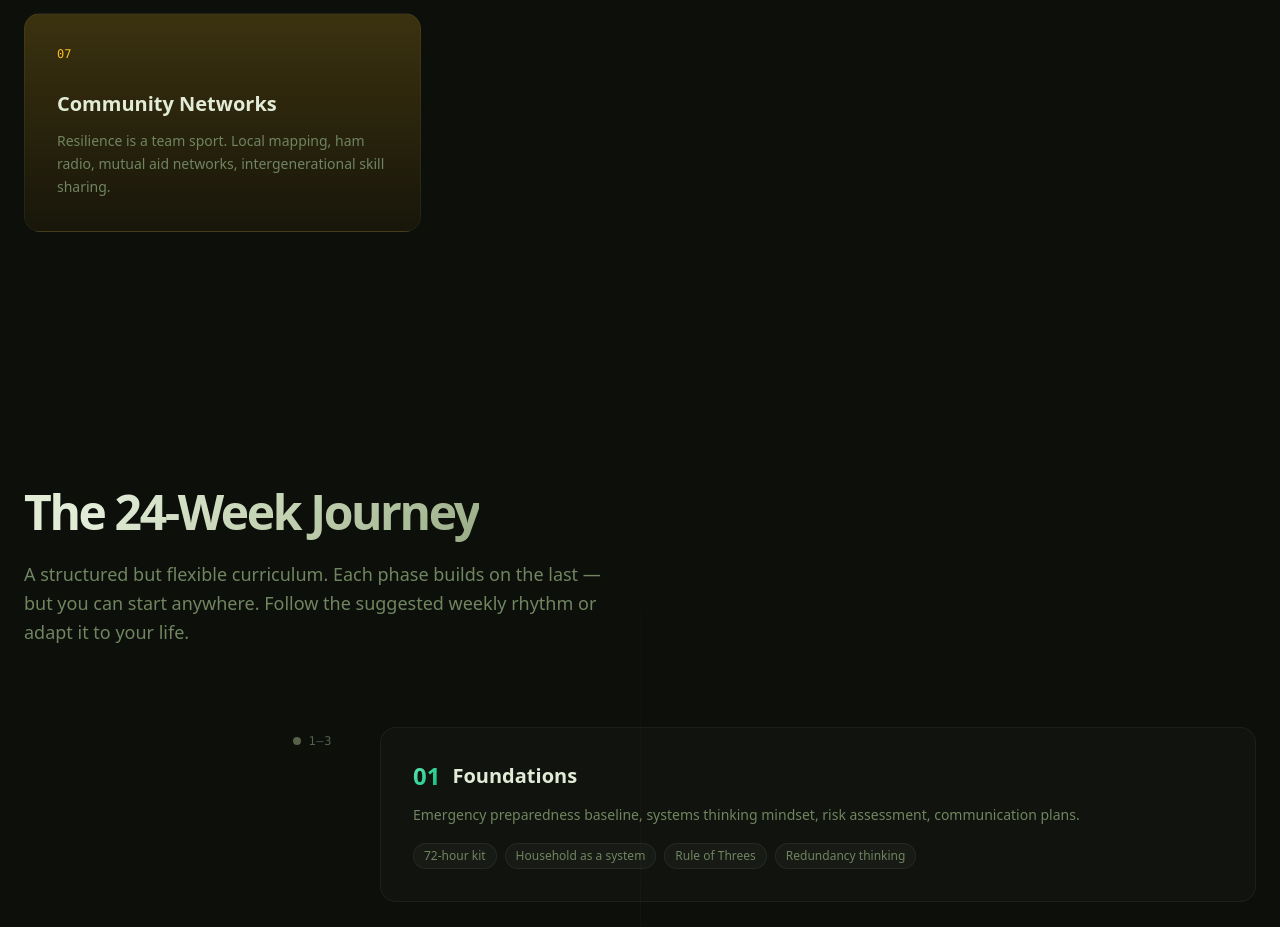
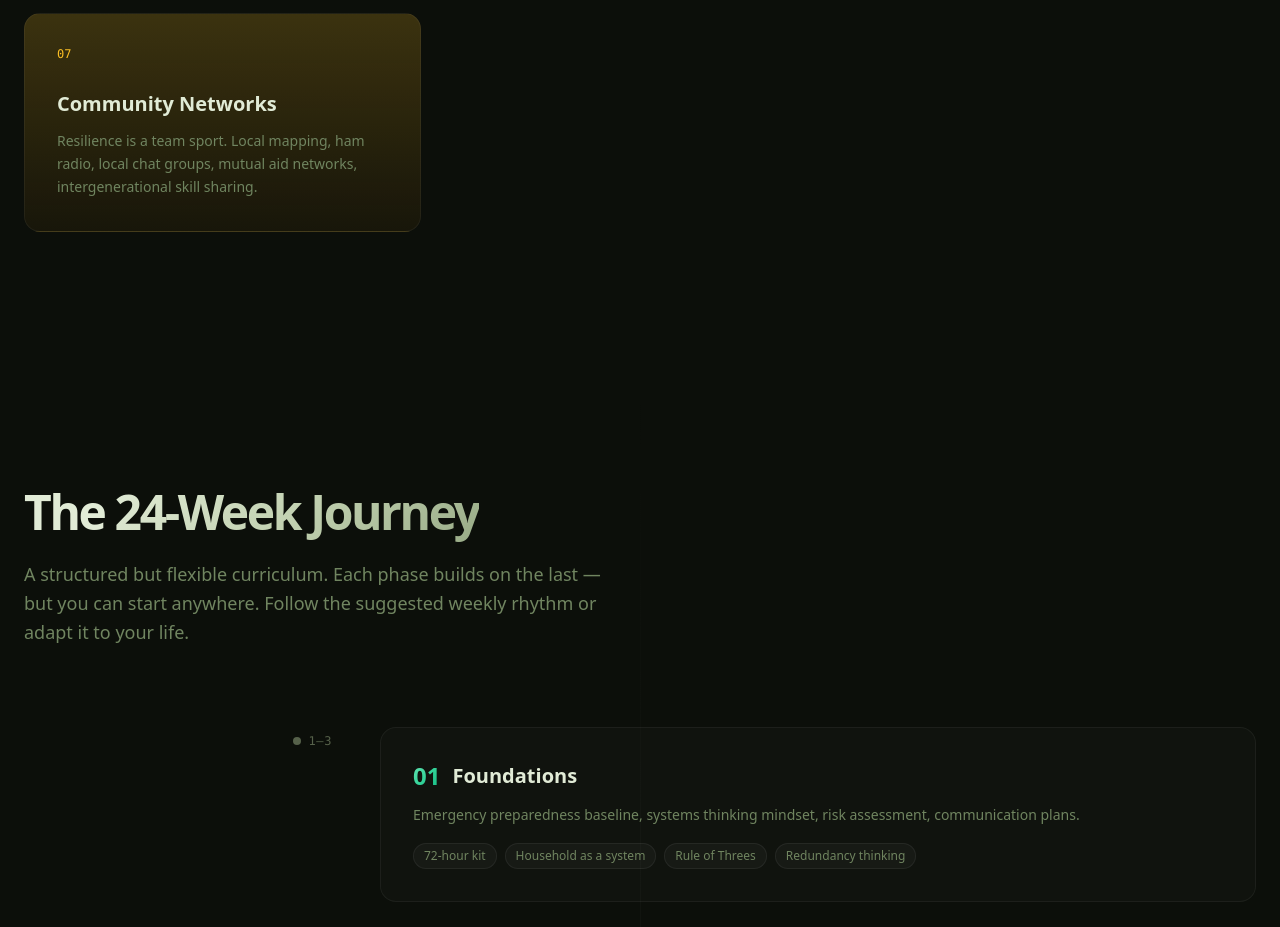
Before and after one commit to boktoday/okready-landing, a React (Vite) app: page / in a window 1280 px wide. Shown: the part 1660-2587 px from the top of the page. Built offline with nearby package versions, Linux system fonts and the light colour scheme.

Commit message:
Add 'local chat groups' to Community Networks pillar

```diff
--- a/src/components/Pillars.tsx
+++ b/src/components/Pillars.tsx
@@ -39,7 +39,7 @@ export default function Pillars() {
     {
       num: "07",
       title: "Community Networks",
-      desc: "Resilience is a team sport. Local mapping, ham radio, mutual aid networks, intergenerational skill sharing.",
+      desc: "Resilience is a team sport. Local mapping, ham radio, local chat groups, mutual aid networks, intergenerational skill sharing.",
       color: "amber",
     },
   ];
```
